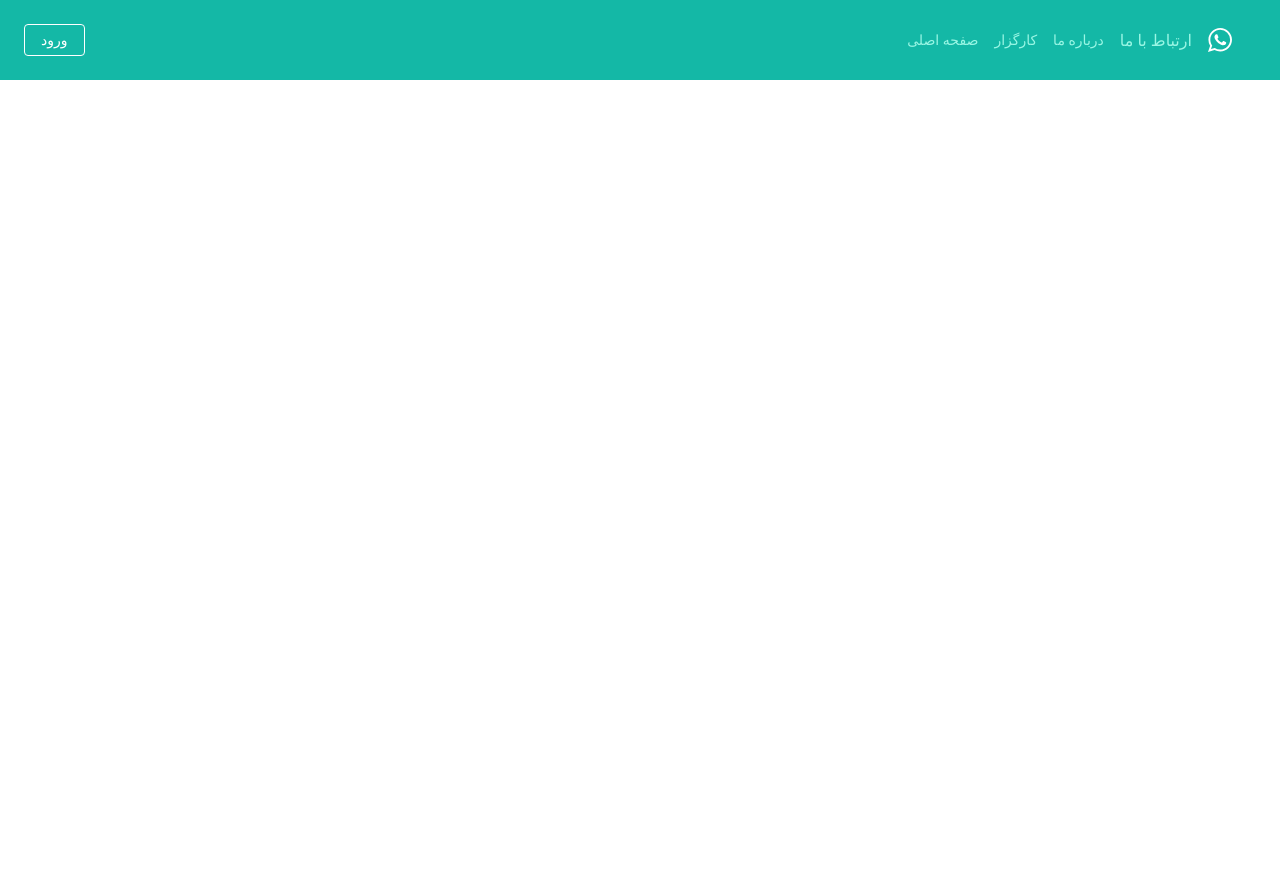
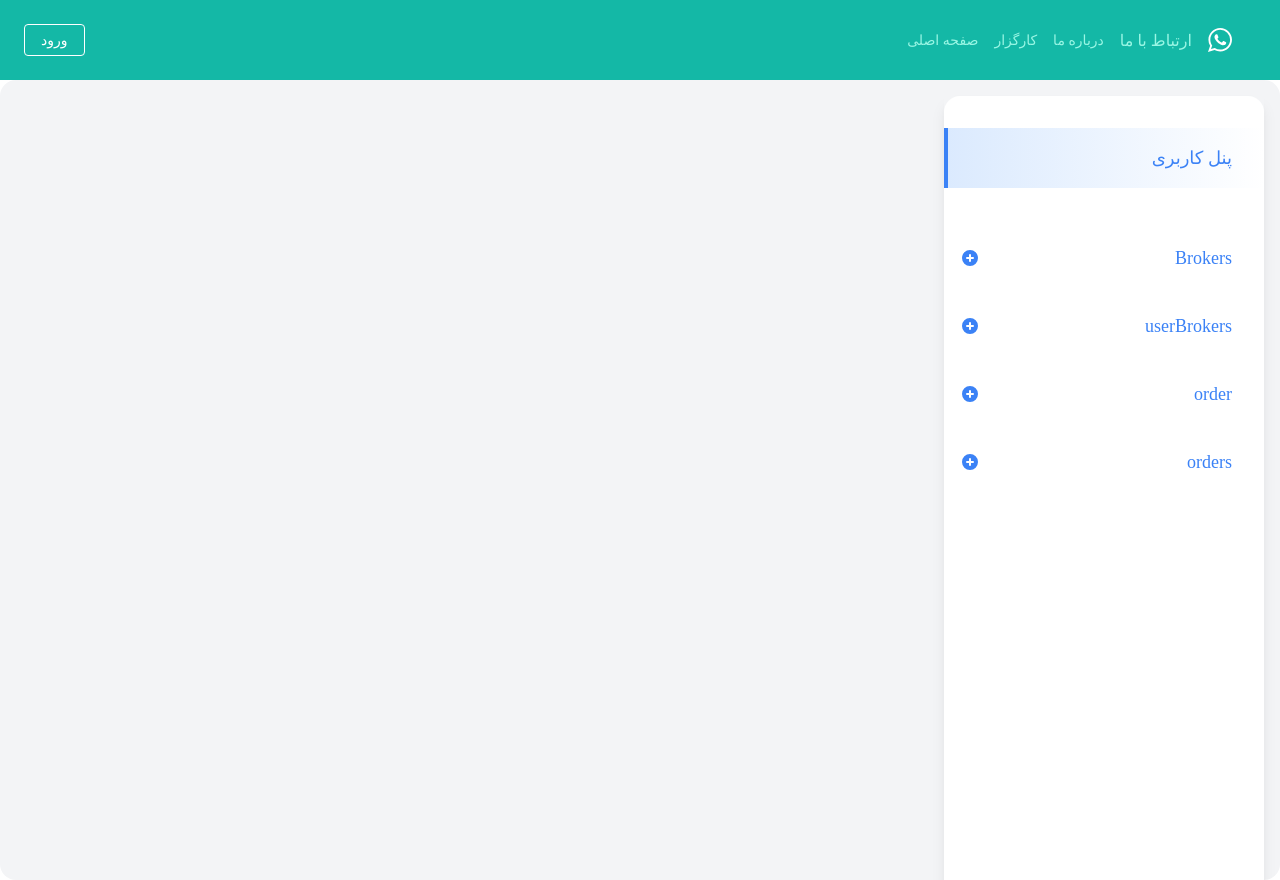
Before and after one commit to HmdHsni/ILPweb, a React (Create React App) app: page /myprofile in a window 1280 px wide. Before the commit the page ends 800 px from the top, so only its background shows below. Built offline with nearby package versions, Linux system fonts and the light colour scheme.

Commit message:
design users profile page

```diff
--- a/src/App.js
+++ b/src/App.js
@@ -1,6 +1,7 @@
 
 import React from "react";
 import Navbar from'./components/Navbar/Navbar';
+import Footer from "./components/Footer";
 
 
 
@@ -9,6 +10,7 @@ import Navbar from'./components/Navbar/Navbar';
 
 <div >
 <Navbar/>
+<Footer></Footer>
 
 </div>
 
--- /dev/null
+++ b/src/components/Footer.js
@@ -0,0 +1,16 @@
+import React from 'react';
+function Footer(){
+    return(
+        <div className="absolute bottom-0 my-10  w-full">
+            <div className="text-gray-500 hover:text-gray-800 transition-colors duration-200 flex items-center py-2 px-8">
+            <svg xmlns="http://www.w3.org/2000/svg" className="h-6 w-6 text-blue-500" fill="none" viewBox="0 0 24 24" stroke="currentColor" strokeWidth={2}>
+                <path strokeLinecap="round" strokeLinejoin="round" d="M9 12l2 2 4-4M7.835 4.697a3.42 3.42 0 001.946-.806 3.42 3.42 0 014.438 0 3.42 3.42 0 001.946.806 3.42 3.42 0 013.138 3.138 3.42 3.42 0 00.806 1.946 3.42 3.42 0 010 4.438 3.42 3.42 0 00-.806 1.946 3.42 3.42 0 01-3.138 3.138 3.42 3.42 0 00-1.946.806 3.42 3.42 0 01-4.438 0 3.42 3.42 0 00-1.946-.806 3.42 3.42 0 01-3.138-3.138 3.42 3.42 0 00-.806-1.946 3.42 3.42 0 010-4.438 3.42 3.42 0 00.806-1.946 3.42 3.42 0 013.138-3.138z" />
+                </svg>
+                <span className="mx-4">
+                    ILTWEB
+                </span>
+            </div>
+        </div>
+    )
+}
+export default Footer;
--- a/src/components/NavComponents/Login/Login.js
+++ b/src/components/NavComponents/Login/Login.js
@@ -4,9 +4,9 @@ import React, { useState } from 'react';
 import Button from "../../FormComponents/Button";
 import Input from '../../FormComponents/Input';
 import axios from "axios"
- import UserProfile from "../UserProfile";
 import Home from '../Home';
-import AboutUs from '../AboutUs'
+import AboutUs from '../AboutUs';
+import Myprofile from './Myprofile';
 import { Routes, Route, Link,useNavigate } from "react-router-dom";
 function Login (){
    const formState=useState({
@@ -37,15 +37,21 @@ function Login (){
     for(let item in formState[0].form){
       formData[item]=formState[0].form[item].value
     }
-
+    navigate("/myprofile")
      axios.post("/api/v1/token/",formData)
     .then((response=>{
       const accessToken=response.data.access
       const refreshToken=response.data.refresh
     localStorage.setItem("accessToken",accessToken)
     localStorage.setItem("refreshToken",refreshToken)
-    console.log(response);
-    navigate("/")
+      axios.get("/api/v1/broker/userbrokers/",accessToken).then(response=>{
+        console.log(response);
+      })
+      .catch(err=>{
+        console.log(err);
+      })
+    // console.log(response);
+
     }))
     .catch(err=>{
       console.log(err);
@@ -114,10 +120,7 @@ return (
       </div>
     </form>
   </div>
-  <Routes>
-       {/* <Route path="/" exact element={<Home />}/> */}
-      <Route path="/about"  element={<AboutUs />}/>
-      </Routes>
+
 </div>
 
 );}
--- /dev/null
+++ b/src/components/NavComponents/Login/Myprofile.js
@@ -0,0 +1,102 @@
+import React from 'react';
+import Footer from '../../Footer';
+import axios from "axios";
+function Myprofile(){
+    function userBrokersHandler(){
+       const accessToken= localStorage.getItem("accessToken");
+       axios.get("/api/v1/broker/userbrokers/",accessToken)
+       .then((response=>{
+        console.log(response);
+      }))
+      .catch(err=>{
+        console.log(err);
+      })
+
+    }
+    function getBrokersHandler(){
+        const accessToken= localStorage.getItem("accessToken");
+        axios.get("/api/v1/broker/",accessToken)
+        .then((response=>{
+         console.log(response);
+       }))
+       .catch(err=>{
+         console.log(err);
+       })
+
+    }
+    return(
+
+           <div dir="rtl" className="bg-gray-100 rounded-2xl h-screen overflow-hidden relative font-body">
+        <div className="flex items-start justify-between">
+            <div className="h-full hidden lg:block my-4 mr-4 shadow-lg relative w-80 ">
+                <div className="bg-white h-screen rounded-2xl">
+                    <div className="flex items-center justify-center pt-6">
+                    <div  className="w-full font-light text-blue-500 flex items-center p-4 my-2 transition-colors duration-200 justify-start bg-gradient-to-l from-white to-blue-100 border-l-4 border-blue-500">
+                        <span className="mx-4 font-normal text-lg">
+                             پنل کاربری
+                        </span>
+                        </div>
+                    </div>
+                    <nav className="pt-6">
+                        <div>
+                        <a href="#" className="w-full font-light text-blue-500 flex  justify-between items-center p-4 my-2 ">
+
+                            <span className="mx-4 font-normal text-lg" onClick={getBrokersHandler}>
+                                 Brokers
+                            </span>
+                            <span className="text-left">
+                        <span className="text-left">
+                            <svg xmlns="http://www.w3.org/2000/svg" className="h-5 w-5" viewBox="0 0 20 20" fill="currentColor">
+                        <path fillRule="evenodd" d="M10 18a8 8 0 100-16 8 8 0 000 16zm1-11a1 1 0 10-2 0v2H7a1 1 0 100 2h2v2a1 1 0 102 0v-2h2a1 1 0 100-2h-2V7z" clipRule="evenodd" />
+                            </svg>
+                            </span>
+                            </span>
+                            </a>
+                            <div  className="w-full font-light text-blue-500 flex  justify-between items-center p-4 my-2 ">
+
+                            <span className="mx-4 font-normal text-lg cursor-pointer" onClick={userBrokersHandler}>
+                                 userBrokers
+                            </span>
+                            <span className="text-left">
+                            <svg xmlns="http://www.w3.org/2000/svg" className="h-5 w-5" viewBox="0 0 20 20" fill="currentColor">
+                        <path fillRule="evenodd" d="M10 18a8 8 0 100-16 8 8 0 000 16zm1-11a1 1 0 10-2 0v2H7a1 1 0 100 2h2v2a1 1 0 102 0v-2h2a1 1 0 100-2h-2V7z" clipRule="evenodd" />
+                            </svg>
+                            </span>
+                            </div>
+                            <a href="#" className="w-full font-light text-blue-500 flex justify-between items-center p-4 my-2">
+
+                        <span className="mx-4 font-normal text-lg">
+                             order
+                        </span>
+                        <span className="text-left ">
+                          <svg xmlns="http://www.w3.org/2000/svg" className="h-5 w-5" viewBox="0 0 20 20" fill="currentColor">
+                    <path fillRule="evenodd" d="M10 18a8 8 0 100-16 8 8 0 000 16zm1-11a1 1 0 10-2 0v2H7a1 1 0 100 2h2v2a1 1 0 102 0v-2h2a1 1 0 100-2h-2V7z" clipRule="evenodd" />
+                        </svg>
+                        </span>
+                        </a>
+                            <a href="#" className="w-full font-light text-blue-500 flex justify-between items-center p-4 my-2">
+
+                            <span className="mx-4 font-normal text-lg">
+                                 orders
+                            </span>
+                            <span className="text-left ">
+                              <svg xmlns="http://www.w3.org/2000/svg" className="h-5 w-5" viewBox="0 0 20 20" fill="currentColor">
+                        <path fillRule="evenodd" d="M10 18a8 8 0 100-16 8 8 0 000 16zm1-11a1 1 0 10-2 0v2H7a1 1 0 100 2h2v2a1 1 0 102 0v-2h2a1 1 0 100-2h-2V7z" clipRule="evenodd" />
+                            </svg>
+                            </span>
+                            </a>
+
+                        </div>
+                    </nav>
+                </div>
+
+            </div>
+        </div>
+       </div>
+
+
+
+
+    )
+}
+export default Myprofile;
--- a/src/components/NavComponents/UserProfile.js
+++ /dev/null
@@ -1,10 +0,0 @@
-import React from "react";
-  function UserProfile() {
-  return (
-
-<h1> your profile</h1>
-
-  );
-}
-
-export default UserProfile;
--- a/src/components/Navbar/Navbar.js
+++ b/src/components/Navbar/Navbar.js
@@ -11,7 +11,7 @@ function loginHandler(){
   let access = localStorage.getItem("accessToken");
   let refresh=localStorage.getItem("refreshToken");
   if(access && refresh){
-    navigate("/")
+    navigate("/myprofile")
   }
   else{
     navigate("/userlog")
--- a/src/index.js
+++ b/src/index.js
@@ -5,6 +5,9 @@ import App from './App';
 import axios from 'axios';
 import { render } from "react-dom";
 import { BrowserRouter } from "react-router-dom";
+import AboutUs from './components/NavComponents/AboutUs';
+import Myprofile from './components/NavComponents/Login/Myprofile';
+import { Routes, Route } from "react-router-dom";
 // import * as serviceWorker from "./serviceWorker";
 const root = ReactDOM.createRoot(document.getElementById('root'));
 axios.defaults.baseURL='http://194.147.142.172:9500';
@@ -12,6 +15,11 @@ root.render(
   <BrowserRouter>
     <React.StrictMode>
     <App />
+    <Routes>
+       {/* <Route path="/" exact element={<Home />}/> */}
+      <Route path="/AboutUs"  element={<AboutUs />}/>
+      <Route path="/myprofile"  element={<Myprofile />}/>
+      </Routes>
   </React.StrictMode>
  </BrowserRouter>
 );
```
